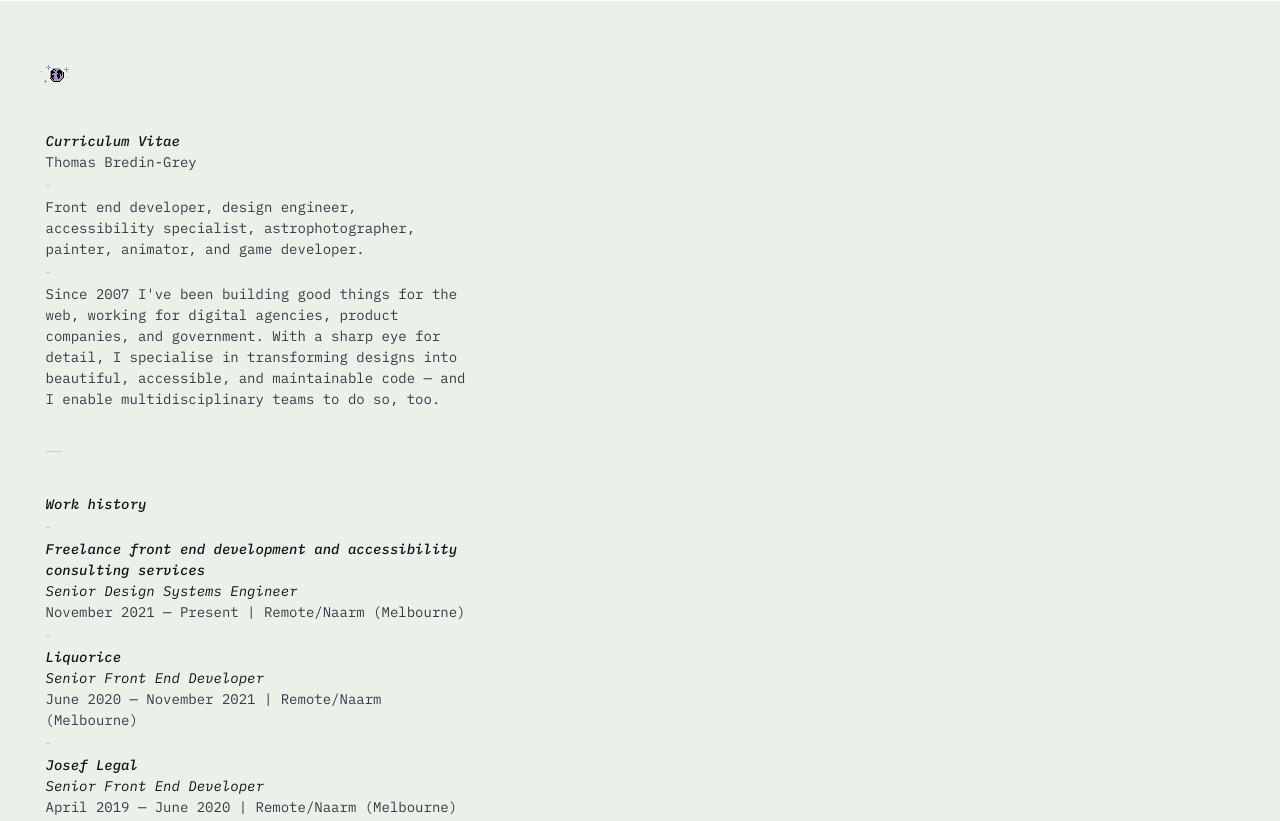
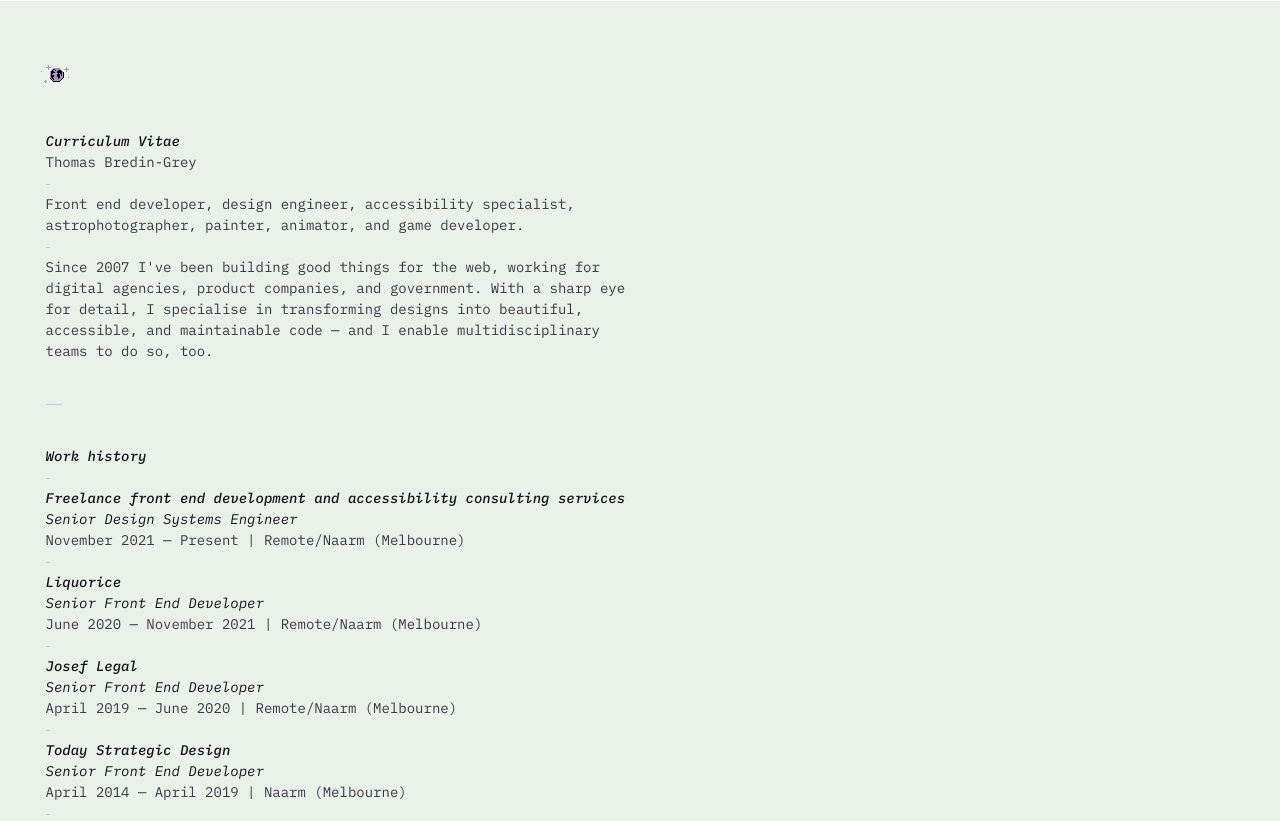
Before and after one commit to tbredin/tomfolio-2, a website built with Vite: page cv/index.html in a window 1280 px wide. Shown: the top 821 px of the page. Built offline with nearby package versions, Linux system fonts and the light colour scheme.

Commit message:
add some utility classes and fix vertical rhythm when using hr's with inline option

```diff
--- a/src/index.css
+++ b/src/index.css
@@ -38,6 +38,7 @@
   --weight-body: 400;
   --size-headings: 0.875rem;
   --size-body: 0.875rem;
+  --size-small: 0.75rem;
   --style-headings: italic;
   --style-body: normal;
   --color-headings: #fff;
@@ -47,7 +48,7 @@
   --font: "IBM Plex Mono", "Space mono", monospace;
   --spacing: calc(var(--rhythm) / 2);
   --margins: 0;
-  --content-width: 32rem;
+  --content-width: 42rem;
   --section-margin: calc(var(--rhythm) * 2);
 
   /* Misc */
@@ -156,12 +157,17 @@ p {
   margin-bottom: var(--margins);
 }
 
+.text-small {
+  font-size: var(--size-small);
+  line-height: calc(14/12 * var(--global-leading));
+}
+
 /* On load animations */
 :root {
-  --delay: 150ms;
-  --initial-delay: 1250ms;
-  --earth-delay: 625ms;
-  --duration: 2750ms;
+  --delay: 125ms;
+  --initial-delay: 750ms;
+  --earth-delay: 250ms;
+  --duration: 1500ms;
 }
 
 planet-icon,
@@ -252,3 +258,12 @@ tools-list:nth-child(4) { animation-delay: calc(var(--earth-delay) + var(--initi
     padding: 2cm;
   }
 }
+
+/* utility to mute some text */
+.opacity-80 {
+  opacity: 0.8;
+}
+
+.margin-half {
+  margin-bottom: var(--spacing);
+}
--- a/src/styled-hr.js
+++ b/src/styled-hr.js
@@ -21,8 +21,14 @@ export class StyledHr extends LitElement {
 
     .inline {
       margin-top: var(--spacing);
-      margin-bottom: calc(var(--spacing) / 2);
-      width: 0.25rem
+      margin-bottom: calc(var(--spacing) - 1px);
+      width: 0.25rem;
+      display: block;
+    }
+
+    :host {
+      display: block;
+      line-height: calc(14/16 * var(--global-leading));
     }
   `;
 
```
